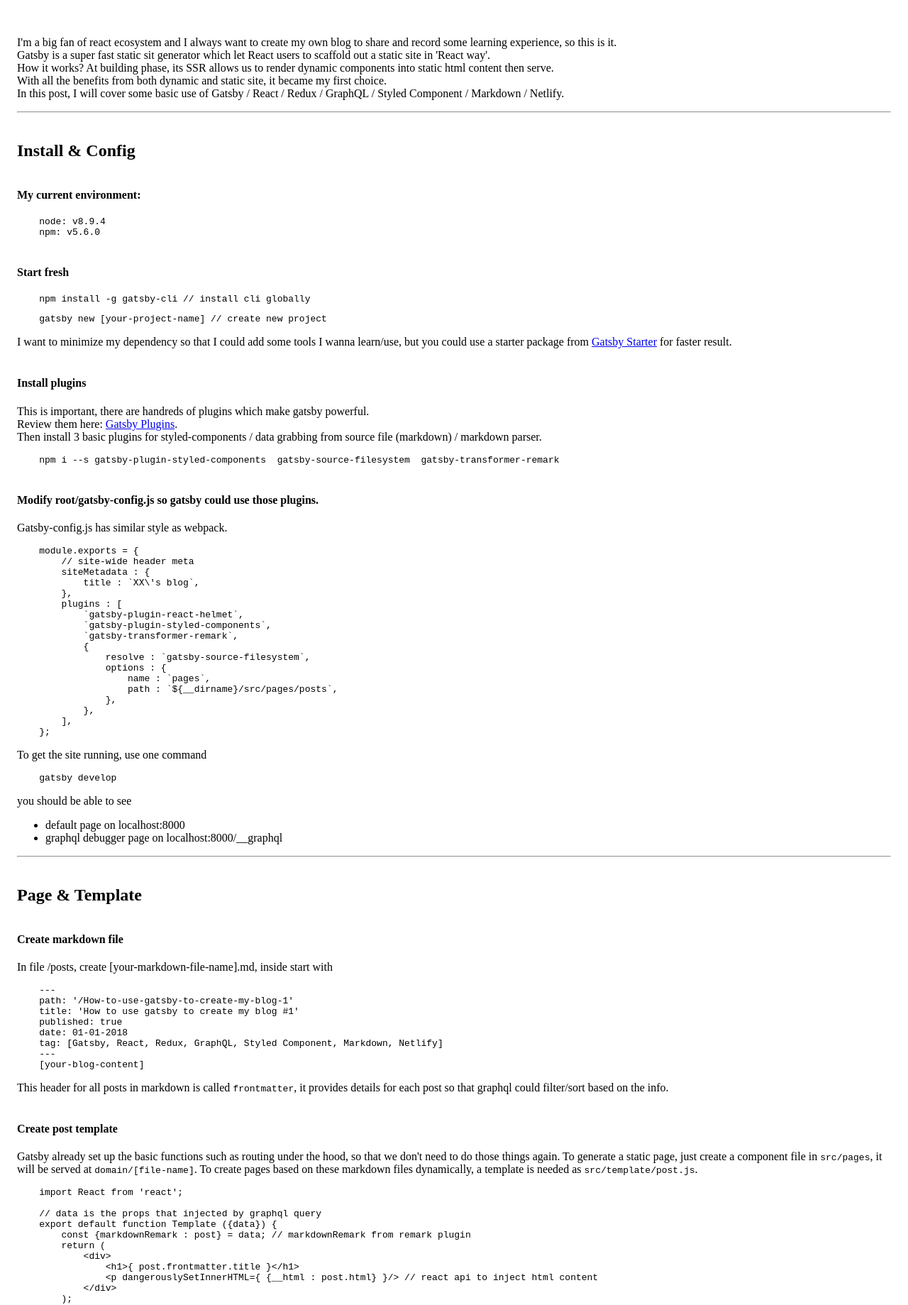
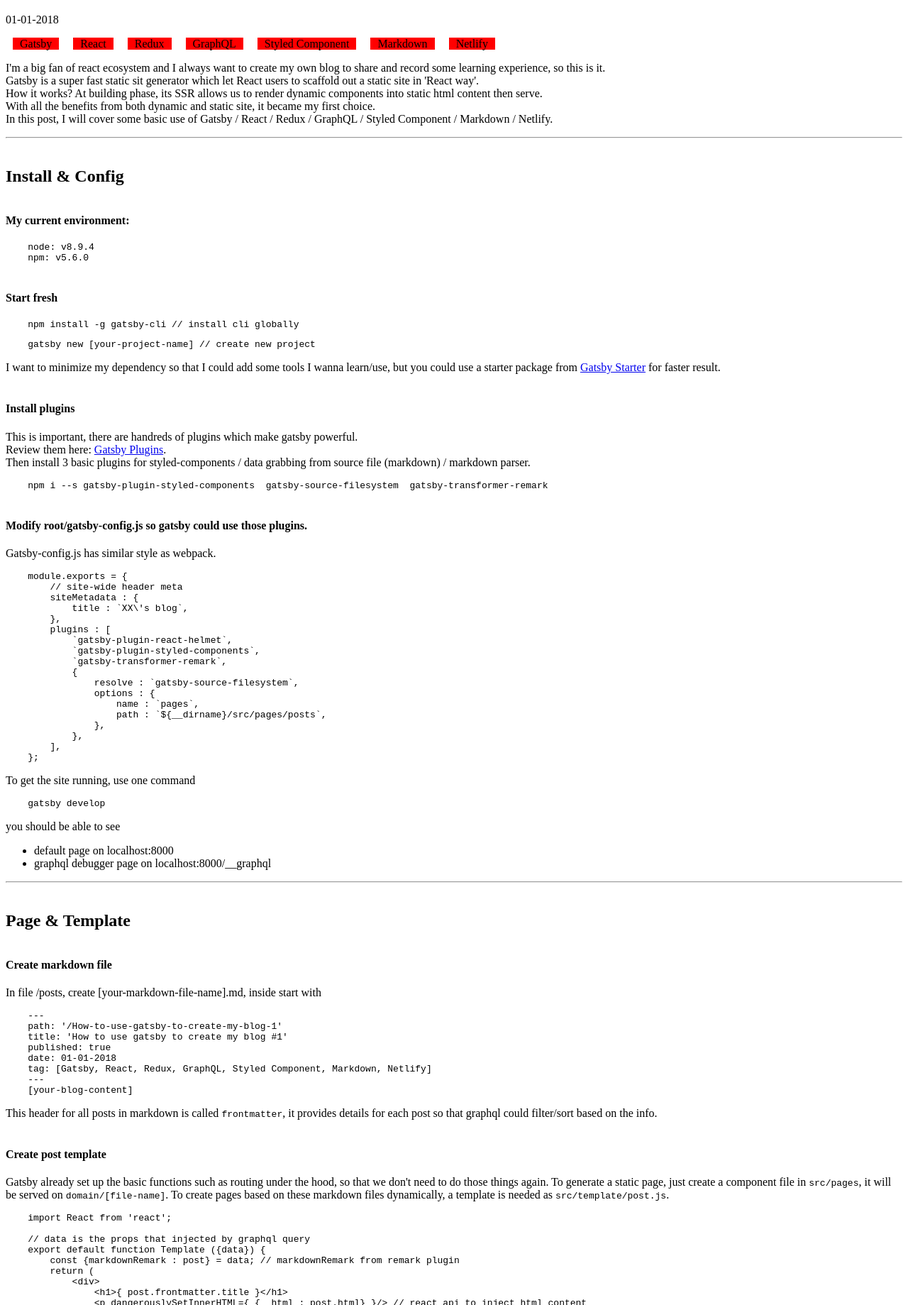
Before and after one commit to lee5214/blog-gatsby, a Gatsby site: page /How-to-use-gatsby-to-create-my-blog-1 in a window 1280 px wide. Shown: the part 61-1900 px from the top of the page at 71% size. Built offline with nearby package versions, Linux system fonts and the light colour scheme; Gatsby itself is replaced by a stand-in of ours; some packages are replaced by stand-ins of ours; code samples lack their colours.

Commit message:
draft done

````diff
--- a/src/pages/posts/How to use gatsby to create my blog.md
+++ b/src/pages/posts/01-01-2018-How to use gatsby to create my blog.md
@@ -3,7 +3,7 @@
 title: 'How to use gatsby to create my blog #1'
 published: true
 date: 01-01-2018
-tag: [Gatsby, React, Redux, GraphQL, Styled Component, Markdown, Netlify]
+tags: [Gatsby, React, Redux, GraphQL, Styled Component, Markdown, Netlify]
 ---
 
 I'm a big fan of react ecosystem and I always want to create my own blog to share and record some learning experience, so this is it.
@@ -97,7 +97,7 @@
 
 #### Create post template
 Gatsby already set up the basic functions such as routing under the hood, so that we don't need to do those things again.
-To generate a static page, just create a component file in `src/pages`, it will be served at `domain/[file-name]`.
+To generate a static page, just create a component file in `src/pages`, it will be served on `domain/[file-name]`.
 To create pages based on these markdown files dynamically, a template is needed as `src/template/post.js`.
 
 ```javascript{5,9,16-23}
@@ -170,10 +170,11 @@
         });
     };
 ```
----
-## GraphQL
+Now the page should be showing on `domain/[file-path]`
 
-
+#### Create post list in index
+To get a list of posts, it's similar as what we did above. Use graphql in `pages/index.js` to query the list of post info, then pass into a
+component as props.
 
 ---
 
@@ -225,3 +226,7 @@
     // replace <p> with the new wrapper
     <MDContentWrapper dangerouslySetInnerHTML={ {__html : post.html} }/>
 ```
+
+## End
+This is what I get from the first day learning Gatsby / GraphQL, will write another post once I understand more deeply.
+The code repo here [Github](https://github.com/lee5214/blog-gatsby)
--- a/src/templates/post.js
+++ b/src/templates/post.js
@@ -1,17 +1,30 @@
 import React from 'react';
 import styled from 'styled-components';
 
+
 const MDContentWrapper = styled.div`
-	padding: 1rem;
 	> h1, h2, h3, h4 {
 	margin-top: 2.5rem;
 	}
 `;
+const Tag = styled.span`
+	background: red;
+	padding: 0 10px;
+	margin: 0 10px;
+`
 export default function Template ({data}) {
 	const {markdownRemark : post} = data;
+	console.log (post.frontmatter.tags);
+
 	return (
 		<div>
 			<h1>{ post.frontmatter.title }</h1>
+			<p>{ post.frontmatter.date }</p>
+			{ post.frontmatter.tags.map ((tag) =>
+				(
+					<Tag key={post.id+tag}>{ tag }</Tag>
+				),
+			) }
 			<MDContentWrapper dangerouslySetInnerHTML={ {__html : post.html} }/>
 		</div>
 	);
@@ -21,10 +34,13 @@
         markdownRemark(
             frontmatter: {path: {eq: $path}}
         ){
+	        id
             html
             frontmatter {
                 path
                 title
+                date
+                tags
             }
         }
     }
````
